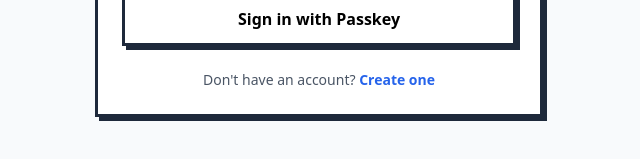
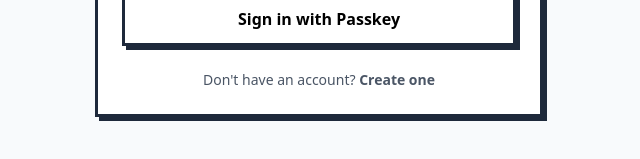
Before and after one commit to vmyazin/micro-chat-service, a Next.js app in the folder apps/web/: page /login in a window 1280 px wide. Shown: the part 391-550 px from the top of the page, without its empty margins (321-961 px from the left). Built offline with nearby package versions, Linux system fonts and the light colour scheme.

Commit message:
refactor: migrate UI components to use a new CSS variable-based color system.

```diff
--- a/apps/web/app/(chat)/chat/[groupId]/page.tsx
+++ b/apps/web/app/(chat)/chat/[groupId]/page.tsx
@@ -343,7 +343,7 @@
                 <div key={message.id}>
                   {showDateHeader && (
                     <div className="flex items-center justify-center my-3">
-                      <span className="px-3 py-1 rounded-full text-xs text-gray-500 dark:text-gray-400 bg-gray-100 dark:bg-gray-800/60">
+                      <span className="px-3 py-1 rounded-full text-xs text-[var(--text-muted)] bg-[var(--surface-muted)]">
                         {formatDate(message.createdAt)}
                       </span>
                     </div>
@@ -402,7 +402,7 @@
   if (isSystem) {
     return (
       <div className="flex justify-center my-1">
-        <span className="px-3 py-1 rounded-full text-xs text-gray-500 dark:text-gray-400 bg-gray-100 dark:bg-gray-800/60">
+        <span className="px-3 py-1 rounded-full text-xs text-[var(--text-muted)] bg-[var(--surface-muted)]">
           {decodeContent(message.encryptedContent)}
         </span>
       </div>
@@ -413,8 +413,8 @@
   if (message.deleted) {
     return (
       <div className={`flex ${isOwn ? 'justify-end' : 'justify-start'}`}>
-        <div className="max-w-[72%] px-4 py-2.5 rounded-2xl bg-gray-100 dark:bg-gray-800/70 opacity-60">
-          <p className="text-sm italic text-gray-400 dark:text-gray-500">
+        <div className="max-w-[72%] px-4 py-2.5 rounded-2xl bg-[var(--surface-muted)] opacity-60">
+          <p className="text-sm italic text-[var(--text-muted)]">
             Message deleted
           </p>
         </div>
@@ -454,8 +454,8 @@
         <div
           className={`relative px-4 py-2.5 text-base leading-relaxed break-words ${
             isOwn
-              ? 'bg-[#2B5EE8] text-white rounded-t-2xl rounded-bl-2xl rounded-br-md'
-              : 'bg-white dark:bg-[#1e2535] text-gray-900 dark:text-gray-100 rounded-t-2xl rounded-br-2xl rounded-bl-md shadow-sm border border-gray-100 dark:border-gray-700/50'
+              ? 'bg-[var(--accent)] text-white rounded-t-2xl rounded-bl-2xl rounded-br-md'
+              : 'bg-[var(--surface-elevated)] text-[var(--text-primary)] rounded-t-2xl rounded-br-2xl rounded-bl-md shadow-sm border border-[var(--text-muted)]/20'
           }`}
         >
           {decodeContent(message.encryptedContent)}
@@ -465,7 +465,7 @@
             className={`flex items-center gap-2 mt-1.5 ${isOwn ? 'justify-end' : 'justify-start'}`}
           >
             <span
-              className={`text-[11px] leading-none ${isOwn ? 'text-blue-200' : 'text-gray-400 dark:text-gray-500'}`}
+              className={`text-[11px] leading-none ${isOwn ? 'text-blue-200' : 'text-[var(--text-muted)]'}`}
             >
               {formatTime(message.createdAt)}
             </span>
--- a/apps/web/app/globals.css
+++ b/apps/web/app/globals.css
@@ -1,9 +1,7 @@
 @import "tailwindcss";
 
 @theme {
-  --color-primary: #2563EB;
-  --color-secondary: #3B82F6;
-  --color-cta: #F97316;
+  --color-accent: #2B5EE8;
   --color-background: #F8FAFC;
   --color-foreground: #1E293B;
 
@@ -12,7 +10,6 @@
 }
 
 :root {
-   /* Fallback / Additional Vars */
   --border-color: #1E293B;
   --border-thick: 3px;
   --shadow-brutal: 4px 4px 0px 0px var(--border-color);
@@ -20,10 +17,15 @@
   --background: #F8FAFC;
   --foreground: #1E293B;
 
-   /* Design System Colors */
-  --color-primary: #2563EB;
-  --color-secondary: #3B82F6;
-  --color-cta: #F97316;
+  --accent: #2B5EE8;
+  --accent-hover: #1E4FD1;
+
+  --text-primary: #1E293B;
+  --text-secondary: #64748B;
+  --text-muted: #94A3B8;
+
+  --surface-elevated: #FFFFFF;
+  --surface-muted: #F1F5F9;
 }
 
 @media (prefers-color-scheme: dark) {
@@ -31,7 +33,16 @@
     --background: #020617;
     --foreground: #F8FAFC;
     --border-color: #F8FAFC;
-    --color-primary: #3B82F6;
+
+    --accent: #3B82F6;
+    --accent-hover: #60A5FA;
+
+    --text-primary: #F8FAFC;
+    --text-secondary: #94A3B8;
+    --text-muted: #64748B;
+
+    --surface-elevated: #18181B;
+    --surface-muted: #1E293B;
   }
 }
 
@@ -78,12 +89,12 @@
 .brutal-card {
   border: var(--border-thick) solid var(--border-color);
   box-shadow: var(--shadow-brutal);
-  background-color: white;
+  background-color: var(--surface-elevated);
   padding: 1.5rem;
 }
 
 @media (prefers-color-scheme: dark) {
   .brutal-card {
-    background-color: #18181b;
+    background-color: var(--surface-elevated);
   }
 }
--- a/apps/web/components/GroupList.tsx
+++ b/apps/web/components/GroupList.tsx
@@ -74,7 +74,7 @@
       )}
 
       {!loading && !error && groups.length === 0 && (
-        <p className="text-sm text-gray-500 dark:text-gray-400 text-center py-4">
+        <p className="text-sm text-[var(--text-muted)] text-center py-4">
           No groups yet. Create one to get started!
         </p>
       )}
@@ -87,8 +87,8 @@
                 onClick={() => handleGroupClick(group.groupId)}
                 className={`group-list-item w-full text-left p-4 brutal-border transition-colors ${
                   selectedGroupId === group.groupId
-                    ? 'bg-blue-600 text-white border-blue-700'
-                    : 'bg-white dark:bg-gray-900 hover:bg-gray-100 dark:hover:bg-gray-800'
+                    ? 'bg-[var(--accent)] text-white border-[var(--accent-hover)]'
+                    : 'bg-[var(--surface-elevated)] hover:bg-[var(--surface-muted)]'
                 }`}
               >
                 <div className="font-semibold truncate">
@@ -96,8 +96,8 @@
                 </div>
                 <div className={`text-xs mt-1 ${
                   selectedGroupId === group.groupId
-                    ? 'text-blue-100'
-                    : 'text-gray-500 dark:text-gray-400'
+                    ? 'text-white/70'
+                    : 'text-[var(--text-secondary)]'
                 }`}>
                   {group.memberCount} member{group.memberCount !== 1 ? 's' : ''}
                 </div>
```
